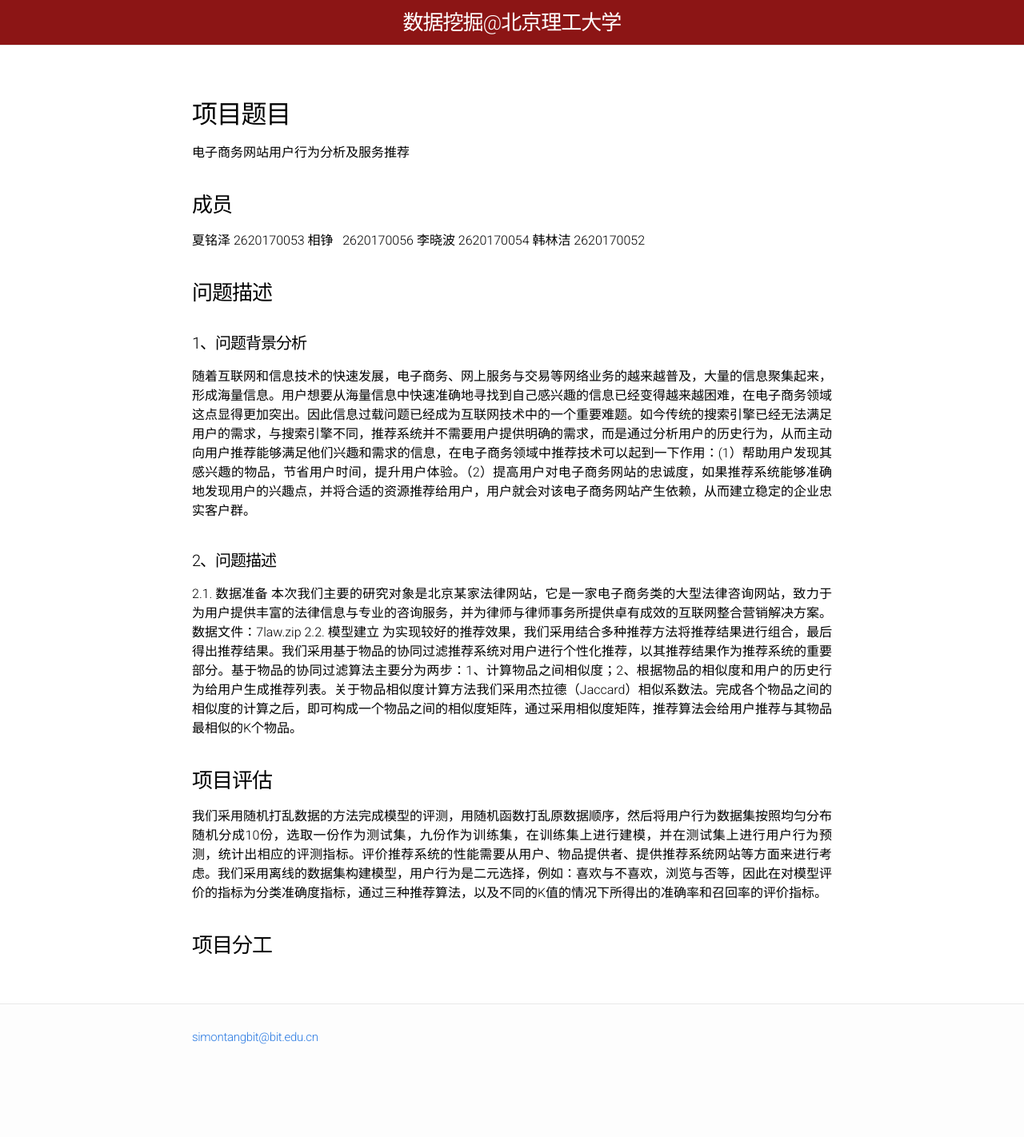
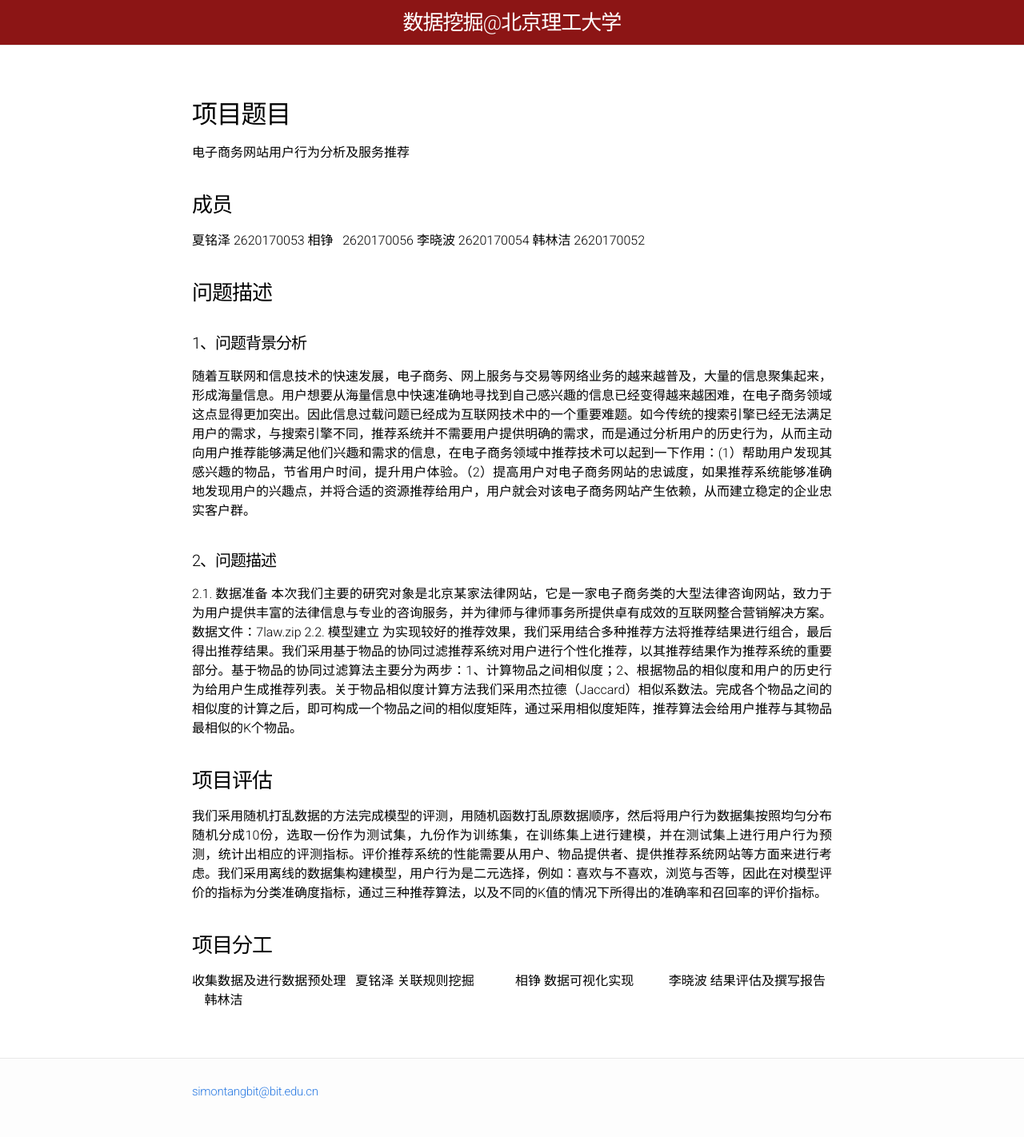
Before and after one commit to BITDM/bitdm.github.io, a Jekyll site: the page built from 2018/projects/P15/proposal.md, in a window 1280 px wide. Shown: the whole page at 80% size. Built offline with Jekyll 4.4.1, drawn with Linux system fonts in a browser that asks for light colours; our own code applies the rules of GitHub Pages for plain Markdown files; before the commit the page ends 1354 px from its top, so only the background shows below that.

Commit message:
Update proposal.md

```diff
--- a/2018/projects/P15/proposal.md
+++ b/2018/projects/P15/proposal.md
@@ -25,3 +25,7 @@ permalink: /2018/projects/p15/proposal/
 ### 项目评估
 我们采用随机打乱数据的方法完成模型的评测，用随机函数打乱原数据顺序，然后将用户行为数据集按照均匀分布随机分成10份，选取一份作为测试集，九份作为训练集，在训练集上进行建模，并在测试集上进行用户行为预测，统计出相应的评测指标。评价推荐系统的性能需要从用户、物品提供者、提供推荐系统网站等方面来进行考虑。我们采用离线的数据集构建模型，用户行为是二元选择，例如：喜欢与不喜欢，浏览与否等，因此在对模型评价的指标为分类准确度指标，通过三种推荐算法，以及不同的K值的情况下所得出的准确率和召回率的评价指标。
 ### 项目分工
+收集数据及进行数据预处理   夏铭泽
+关联规则挖掘              相铮
+数据可视化实现            李晓波
+结果评估及撰写报告        韩林洁
```
